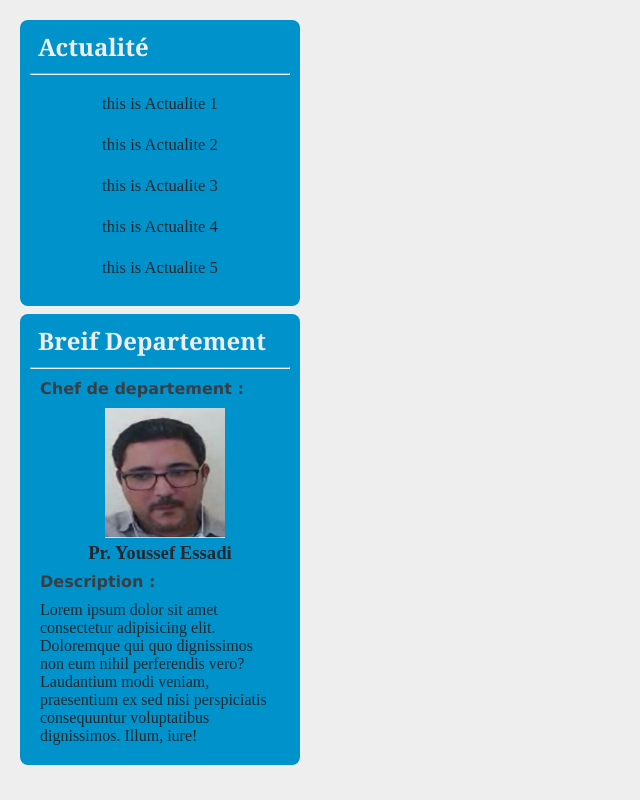
After one commit to medramii/Departement-math-info, a PHP site: page /Departement-math-info/Pages/sideBar/sideBar.php in a window 1280 px wide. The commit adds this page. Shown: the whole page, without its empty margins (0-640 px from the left). Run offline with PHP 8.4, Linux system fonts and the light colour scheme.

Commit message:
add side bar page

```diff
--- a/Web/Pages/Filiere/filiere.css
+++ b/Web/Pages/Filiere/filiere.css
@@ -20,7 +20,7 @@ body{
 .na,.h3,.tr,.qau,.cin{ display:inline-block; justify-content:space-around; border-radius: 4px; text-align: center;}
 
 
-.h3{ background-color: #0092CA; height: 45px;  padding:8px; font-style: oblique; width: 830px;  }
+.h3{ background-color: #0092CA; height: 45px;  padding:8px; font-style: oblique; width: 830px;}
 
  .trois{ center; border-bottom: 1px solid black; border-left: 1px solid black;  border-right: 1px solid black; height: 470px; width: 830px; padding: 10px;}
 
--- /dev/null
+++ b/Web/Pages/sideBar/sideBar.css
@@ -0,0 +1,131 @@
+*{
+    padding: 0;
+    margin: 0;
+    box-sizing: border-box;
+}
+
+body{
+    background-color: #EEEEEE;
+}
+
+.sideBar-content{
+    width: 25%;
+    background-color: #EEEEEE;
+    padding: 20px;
+}
+
+.sideBar-content .Actualite{
+    background-color: #0092ca;
+    padding-bottom: 1px;
+    border-radius: 8px;
+    margin-bottom: 8px;
+    padding: 10px;
+}
+
+.sideBar-content .Actualite .Actualite-title{
+    color: #EEEEEE;
+    font-weight: bold;
+    font-family: Cambria, Cochin, Georgia, Times, 'Times New Roman', serif;
+    padding-left: 8px;
+}
+
+.sideBar-content .Actualite .Actualite-content{
+    margin: 0;
+    padding: 10px;
+    font-size: large;
+    display: block;
+    text-decoration: none;
+    color: #222831;
+    animation: Actualite-content 1.5s ease-in-out infinite both;
+  }
+
+
+.sideBar-content .Actualite .Actualite-container {
+    padding-top: 8px;
+    padding-bottom: 8px;
+    text-align: center;
+}
+
+.sideBar-content .Actualite .Actualite-container .Actualite-content:hover {
+    animation-play-state: paused;
+    cursor: pointer;
+    font-weight: bold;
+}
+
+.sideBar-content .departement{
+    background-color: #0092ca;
+    border-radius: 8px;
+    padding: 10px;
+}
+
+.sideBar-content .departement p{
+    text-align: center;
+    color: #EEEEEE;
+}
+
+.sideBar-content .departement .departement-title{
+    color: #EEEEEE;
+    font-weight: bold;
+    font-family: Cambria, Cochin, Georgia, Times, 'Times New Roman', serif;
+    padding-left: 8px;
+}
+
+.sideBar-content hr{
+    color: #EEEEEE;
+    margin-top: 10px;
+}
+
+.sideBar-content .departement .departement-content{
+    padding: 10px;
+}
+
+.sideBar-content .departement .departement-content span{
+    font-family: 'Lucida Sans', 'Lucida Sans Regular', 'Lucida Grande', 'Lucida Sans Unicode', Geneva, Verdana, sans-serif;
+    font-size: 16px;
+    font-weight: bolder;
+    color: #393e46;
+}
+
+.sideBar-content .departement .departement-content img{
+    width: 120px;
+    height: 130px;
+    margin-top: 10px;
+    margin-left: 27%;
+}
+
+.sideBar-content .departement .departement-content h3{
+    color: #222831;
+    text-align: center;
+    margin-bottom: 8px;
+}
+
+.sideBar-content .departement .departement-content p{
+    color: #222831;
+    margin-top: 10px;
+    text-align: left;
+}
+
+
+  @keyframes Actualite-content {
+    from {
+              transform: scale(1);
+              transform-origin: center center;
+              animation-timing-function: ease-out;
+    }
+    10% {
+              transform: scale(0.91);
+              animation-timing-function: ease-in;
+    }
+    17% {
+              transform: scale(0.98);
+              animation-timing-function: ease-out;
+    }
+    33% {
+              transform: scale(0.87);
+              animation-timing-function: ease-in;
+    }
+    45% {
+              transform: scale(1);
+              animation-timing-function: ease-out;
+    }
+  }
--- /dev/null
+++ b/Web/Pages/sideBar/sideBar.php
@@ -0,0 +1,39 @@
+<!DOCTYPE html>
+<html lang="en">
+<head>
+    <meta charset="UTF-8">
+    <meta name="viewport" content="width=device-width, initial-scale=1.0">
+    <link rel="stylesheet" href="sideBar.css">
+    <title>side Bar</title>
+</head>
+<body>
+
+  <div class="sideBar-content">
+
+    <div class="Actualite">
+        <h2 class="Actualite-title">Actualité</h2><hr>
+        <div class="Actualite-container">
+          <a href="#" class="Actualite-content">this is Actualite 1</a>
+          <a href="#" class="Actualite-content">this is Actualite 2</a>
+          <a href="#" class="Actualite-content">this is Actualite 3</a>
+          <a href="#" class="Actualite-content">this is Actualite 4</a>
+          <a href="#" class="Actualite-content">this is Actualite 5</a>
+        </div>
+    </div>
+
+    <div class="departement">
+          <h2 class="departement-title">Breif Departement</h2><hr>
+          <div class="departement-content">
+            <span>Chef de departement :</span>
+            <img src="chefDep.jpg" alt=""><br>
+            <h3>Pr. Youssef Essadi</h3>
+            <span>Description :</span>
+            <p>Lorem ipsum dolor sit amet consectetur adipisicing elit. Doloremque qui quo dignissimos non eum nihil perferendis vero? Laudantium modi veniam, praesentium ex sed nisi perspiciatis consequuntur voluptatibus dignissimos. Illum, iure!</p>
+          </div>
+    </div>
+
+  </div>
+
+
+</body>
+</html>
```
Also changed, not shown: Web/Pages/sideBar/chefDep.jpg (added).
